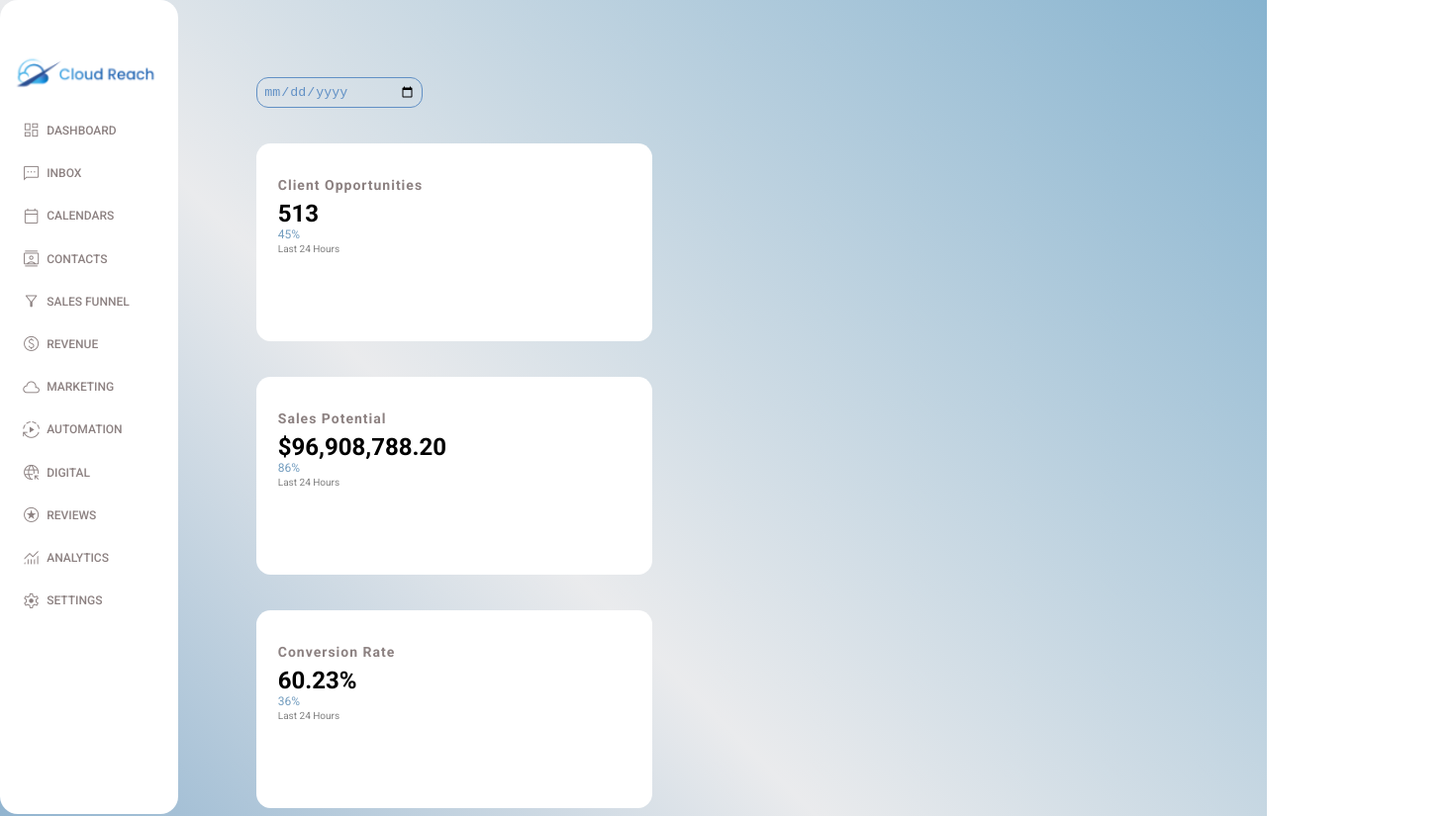
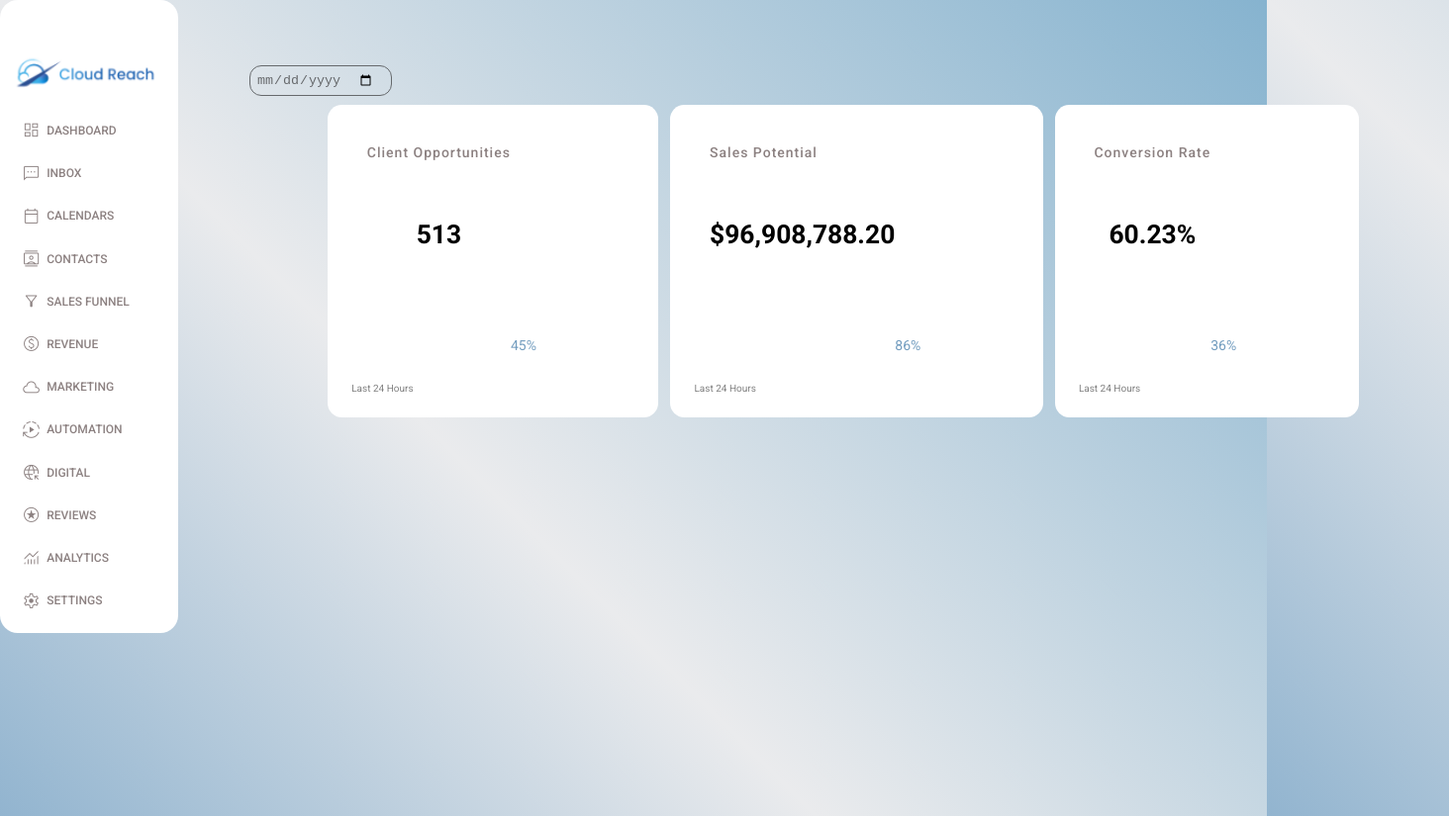
Before and after one commit to Angelajm6/CloudReach, a plain HTML site: page index.html in a window 1280 px wide. Shown: the top 825 px of the page at 99% size, 1464 px wide, since content can reach past the window. Drawn offline with nearby package versions, Linux system fonts and the light colour scheme.

Commit message:
changed minor styling of boxes

```diff
--- a/index.html
+++ b/index.html
@@ -90,10 +90,8 @@
                         </div>
                         <small class="text-muted">Last 24 Hours</small>
                     </div>
-                </div>
 
-                <div class="insights">
-                    <div class="sales">
+                    <div class="expenses">
                         <div class="middle">
                             <div class="left">
                                 <h3>Sales Potential</h3>
@@ -107,10 +105,8 @@
                         </div>
                         <small class="text-muted">Last 24 Hours</small>
                     </div>
-                </div>
 
-                <div class="insights">
-                    <div class="sales">
+                    <div class="income">
                         <div class="middle">
                             <div class="left">
                                 <h3>Conversion Rate</h3>
--- a/style.css
+++ b/style.css
@@ -46,11 +46,12 @@ body {
 
 .container {
     display: grid;
+    position: absolute;
     width: 96%;
     gap: 5rem;
     grid-template-columns:15rem auto 34rem;
     border-radius: 1.2rem;
-    height:50%;
+    height:80%;
 }
 
 a {
@@ -61,11 +62,6 @@ img {
     display: block;
     width: 100%;
 }
-
-
-/* small {
-    font-size: 0.75rem;
-} */
 
 /* .profile-photo {
     width: 2.8rem;
@@ -80,6 +76,7 @@ img {
 
 p {
     color: rgb(115, 157, 191);
+
 }
 
 b {
@@ -144,8 +141,6 @@ aside .sidebar a span {
 
 aside .sidebar a:hover {
     color: rgb(140, 129, 129);
-    background-image: linear-gradient(45deg, #eaedef, #cfe4f9, #c8d9f4);
-    background-size: cover;
     margin-left: 2rem;
     width: 150px;
     height:80px;
@@ -161,42 +156,45 @@ aside .sidebar a:hover {
 
 /* ---------------Main-------------*/
 main {
-    margin-top: 1.4rem;
+    display:flex;
+    margin-top: 1.5rem;
     border-radius: 20px;
-    margin-top: 1rem;
-    padding: 0.5rem 1.6rem;
-    justify-content: space-around;;
+    padding: 1rem 1rem;
 }
 
 main .date {
-    display: grid;
-    border:1px solid rgb(97, 144, 197);
+    position: absolute;
+    display: inline-block;
+    border:1px solid rgb(102 105 108);;
     border-radius: 1rem;
-    margin-top: 5rem;
+    margin-top: 3rem;
     padding: 0.5rem;
-    width: 14rem;
+    width: 12rem;
 }
 
 main .date input {
     background: transparent;
-    color: rgb(97, 144, 197);
+    color: rgb(102 105 108);
 }
 
 main .insights {
-    background: white;
     box-sizing: border-box;
+    position:relative;
+    display: flex;
     justify-content: center;
-    grid-template-columns: repeat(3,1fr);
-    border-radius: 1.2rem;
-    height: 200px;
-    width: 400px;
+    align-items: center;
+    grid-gap: 1rem;
+    border-radius: 1rem;
+    height: 20rem;
+    width: 100rem;
+    margin-top: 8rem;
 }
 
 main .insights > div {
-    padding: var(--card-padding);
+    background: white;
+    padding:2rem;
     border-radius: 1.2rem;
     margin-top: 3rem;
-    box-shadow: var(--box-shadow);
     transition: all 300ms ease;
 }
 
@@ -204,32 +202,54 @@ main .insights > div:hover {
     box-shadow: none;
 }
 
-main .insights > div span {
+main .insights > div .middle {
     background: white;
-    padding: 0.5rem;
-    border-radius: 50%;
-    color: white;
-    font-size: 2rem;
+    padding: 1.3rem;
+    font-size: 1rem;
 }
 
-main .insights > div .expenses span {
+main .insights > div .expenses .middle {
     background: lightgrey;
 }
 
-main .insights > div .income span {
+main .insights > div .income .middle {
     background: lightgrey;
+}
+
+main .insights > div .middle {
+    display: flex;
+    align-items: center;
+    justify-content: space-between;
 }
 
 main .insights h3 {
     color: rgb(140, 129, 129);
     letter-spacing: 1px;
-    margin: 1rem 0 0.6rem;
+    margin:0 0 0.6rem;
+    margin-bottom: 5rem;
     font-size: 14px;
+    font-weight: 500;
 }
 
 main .insights .progress {
     position: relative;
-    width: 92%;
-    height: 92%;
-    border-radius: 50%;
+    width: 110px;
+    height: 100px;
 }
+
+main .insights h1 {
+   text-align: center;
+   font-size:2.2rem;
+}
+
+main .insights .progress .number p {
+    margin-top: 16rem;
+    text-align:left;
+    font-size:14px;
+
+}
+
+main .insights small {
+    margin-top: 10rem;
+    display: block;
+}
```
